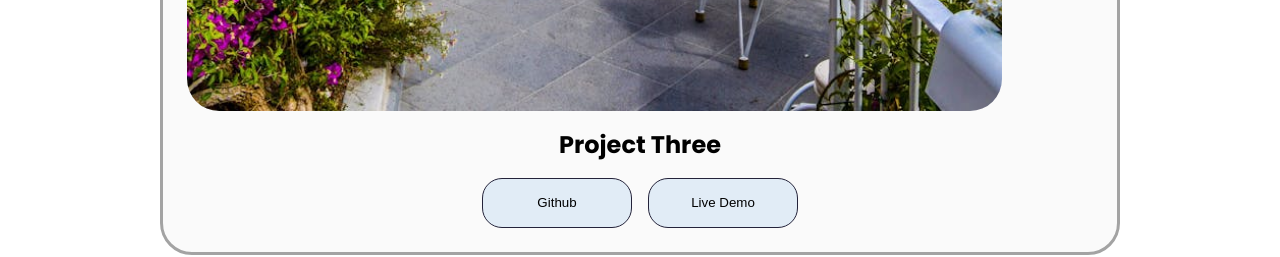
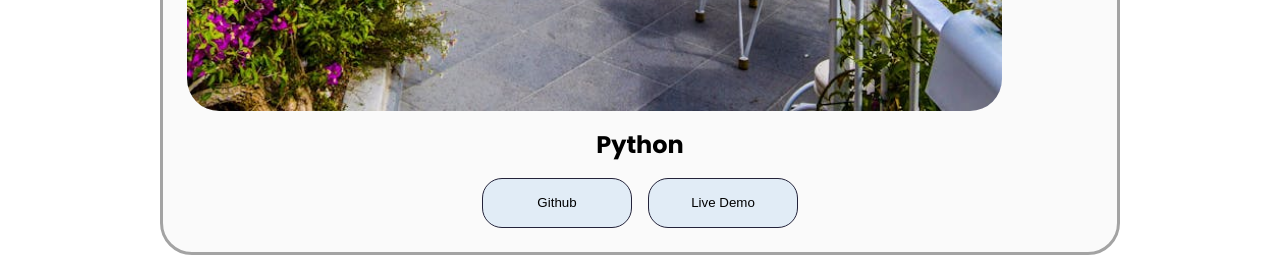
Before and after one commit to 21522914/Build-HTML-CSS-website, a plain HTML site: page index.html in a window 1280 px wide. Shown: the part 4500-4757 px from the top of the page. Drawn offline with Linux system fonts and the light colour scheme.

```diff
--- a/index.html
+++ b/index.html
@@ -238,7 +238,7 @@
                     <div class="article-container">
                         <img src="assets/project-img.jpeg" alt="Project 3" class="project-img">
                     </div>
-                    <h2 class="experience-sub-titles project-title">Project Three</h2>
+                    <h2 class="experience-sub-titles project-title">Python</h2>
                     <div class="btn-container">
                         <button class="btn btn-color-2 project-btn"
                             onclick="window.open('https://github.com/21522914/Build-HTML-CSS-website')">Github</button>
```
